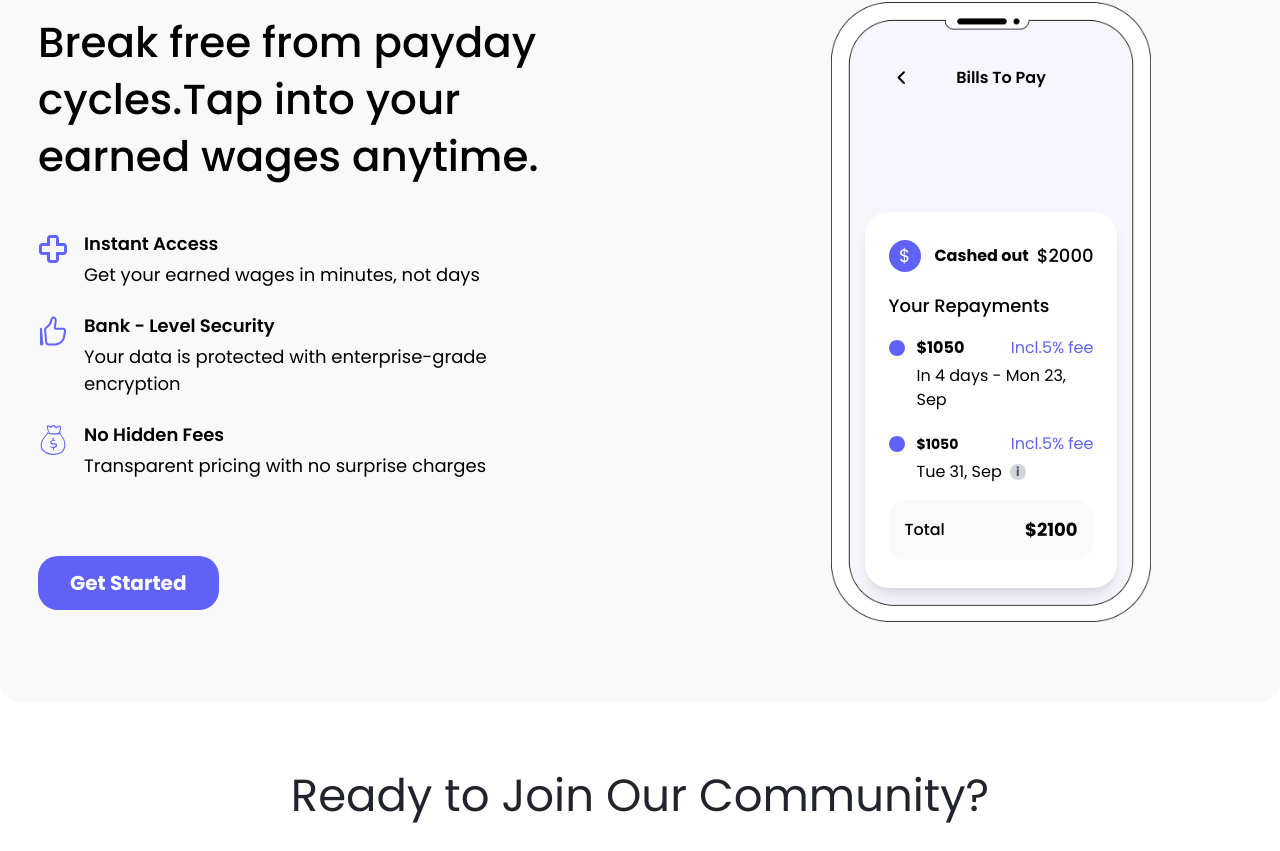
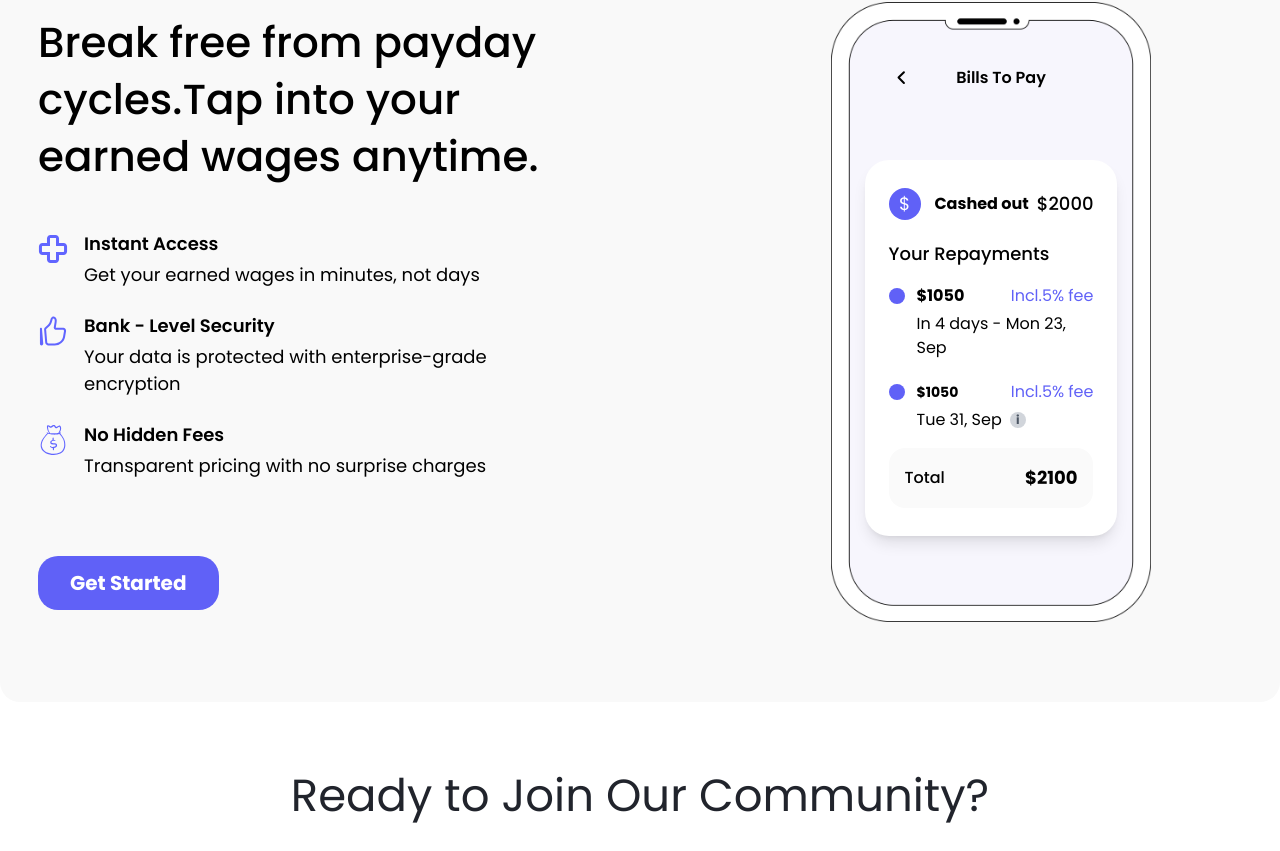
Before and after one commit to Shamilakhan936/early-pay, a React (Create React App) app: page / in a window 1280 px wide. Shown: the part 2648-3499 px from the top of the page. Built offline with nearby package versions, Linux system fonts and the light colour scheme.

Commit message:
cardspace

```diff
--- a/src/components/Cycle.tsx
+++ b/src/components/Cycle.tsx
@@ -106,13 +106,13 @@ const Community: React.FC = () => {
               />
 
               <div className="absolute inset-0 flex flex-col items-center pt-16 px-6">
-                <div className="flex items-center justify-between w-full max-w-[200px]  md:mb-8 mb-4">
+                <div className="flex items-center justify-between w-full max-w-[200px] mb-[70px]">
                   <img src={backIcon} alt="Back icon" className="w-5 h-5 text-gray-600" />
                   <h3 className="text-[16px] font-semibold text-black">Bills To Pay</h3>
                   <div></div>
                 </div>
 
-                <div className="bg-white rounded-[24px] w-[93%] md:mt-[90px] mt-[120px] py-7 px-6 shadow-lg max-w-[300px]">
+                <div className="bg-white rounded-[24px] w-[93%] py-7 px-6 shadow-lg max-w-[300px]">
                   <div className="flex items-center justify-between mb-5">
                     <div className="w-8 h-8 bg-[#6061F7] rounded-full flex items-center justify-center mr-3">
                       <span className="text-white  text-lg">$</span>
--- a/src/components/Hero.tsx
+++ b/src/components/Hero.tsx
@@ -3,7 +3,7 @@ import mapsImage from '../assets/icons/maps.png';
 
 const Hero: React.FC = () => {
   return (
-    <section className="bg-[#6061F7] mt-[20px] max-w-[1268px] mx-auto rounded-[24px]  max-sm:mx-4  text-white">
+    <section className="bg-[#6061F7] mt-[20px] max-w-[1268px] mx-auto rounded-[24px] max-sm:mx-4 text-white">
       <div className="max-w-7xl mx-auto px-4 sm:px-6 lg:px-8 py-10">
         <div className="text-center">
           <h1 className="md:text-[64px] text-[24px] font-normal mb-[20px] md:leading-[80px] md:mt-[146px] mt-[20px] max-w-[830px] mx-auto">
```
